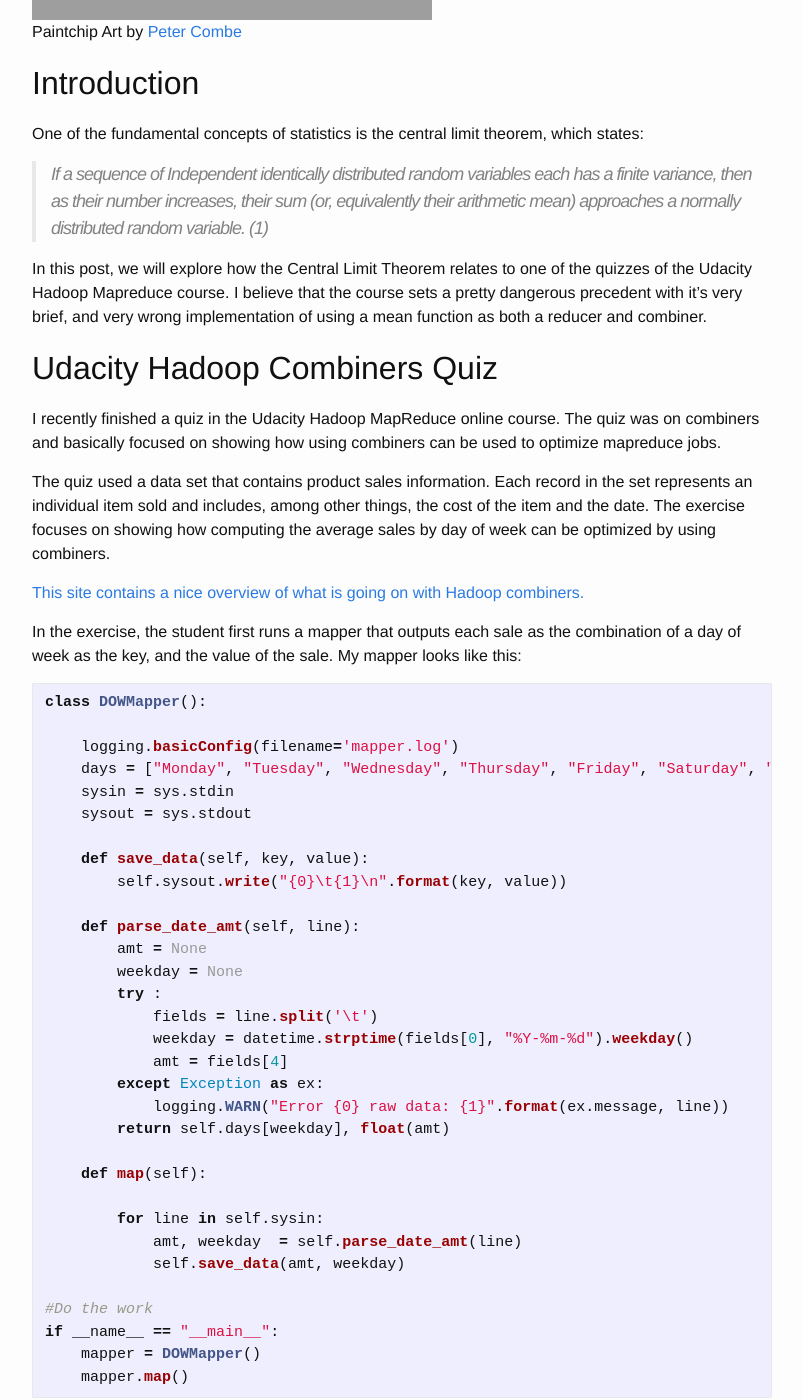
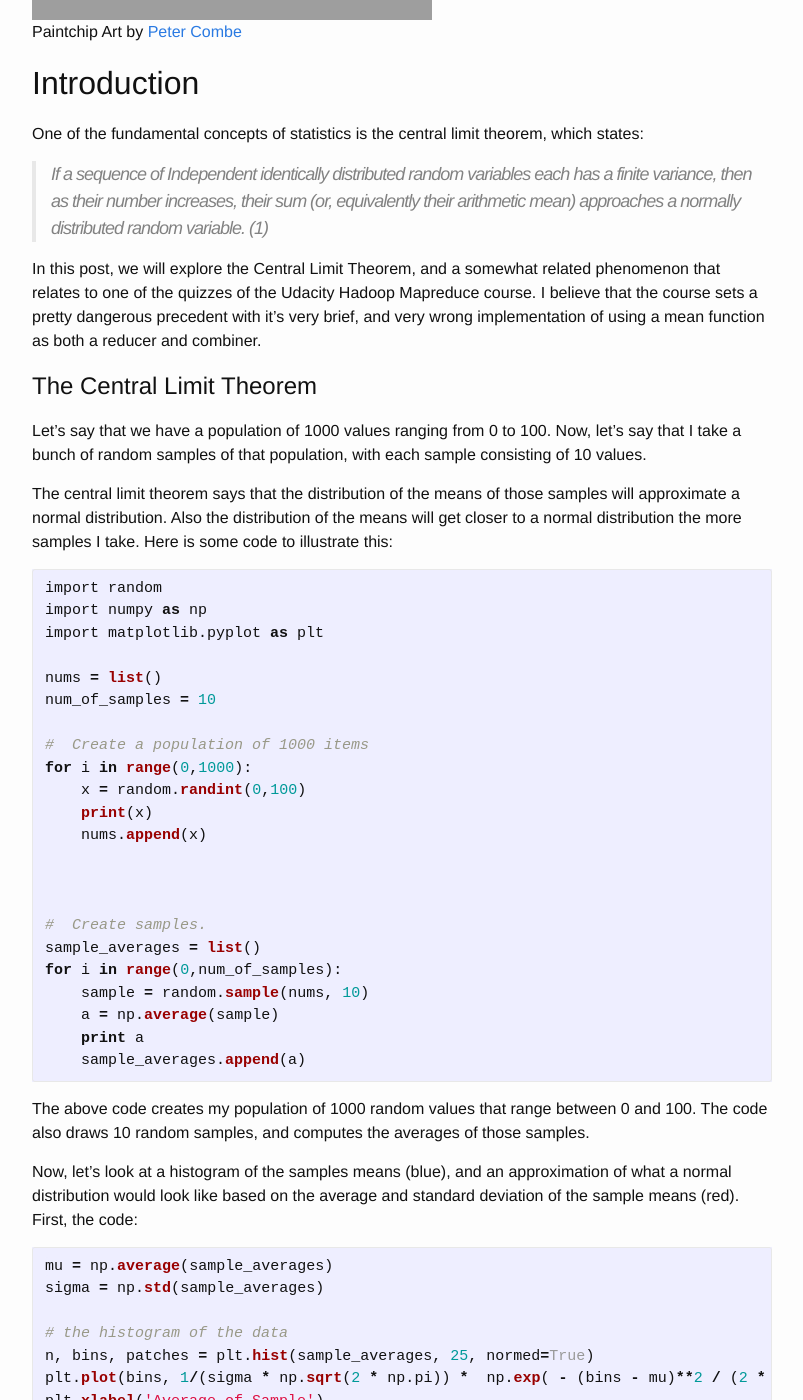
Before and after one commit to fractalbass/data_science, a Jekyll site: the page built from _posts/2017-11-07-data_science_26.markdown, in a window 1280 px wide and 1400 px high, scrolled down 573 px. Shown: the whole window, without its empty margins (238-1041 px from the left). Built offline with Jekyll 4.4.1, drawn with Linux system fonts in a browser that asks for light colours; some of the changed text lies outside the part shown.

Commit message:
Trying again.

````diff
--- a/_posts/2017-11-07-data_science_26.markdown
+++ b/_posts/2017-11-07-data_science_26.markdown
@@ -18,7 +18,76 @@
 
 > If a sequence of Independent identically distributed random variables each has a finite variance, then as their number increases, their sum (or, equivalently their arithmetic mean) approaches a normally distributed random variable. (1)
 
-In this post, we will explore how the Central Limit Theorem relates to one of the quizzes of the Udacity Hadoop Mapreduce course.  I believe that the course sets a pretty dangerous precedent with it's very brief, and very wrong implementation of using a mean function as both a reducer and combiner.
+In this post, we will explore the Central Limit Theorem, and a somewhat related phenomenon that relates to one of the quizzes of the Udacity Hadoop Mapreduce course.  I believe that the course sets a pretty dangerous precedent with it's very brief, and very wrong implementation of using a mean function as both a reducer and combiner.
+
+# The Central Limit Theorem
+
+Let's say that we have a population of 1000 values ranging from 0 to 100.  Now, let's say that I take a bunch of random samples of that population, with each sample consisting of 10 values.
+
+The central limit theorem says that the distribution of the means of those samples will approximate a normal distribution.  Also the distribution of the means will get closer to a normal distribution the more samples I take.  Here is some code to illustrate this:
+
+```python
+import random
+import numpy as np
+import matplotlib.pyplot as plt
+
+nums = list()
+num_of_samples = 10
+
+#  Create a population of 1000 items
+for i in range(0,1000):
+    x = random.randint(0,100)
+    print(x)
+    nums.append(x)
+
+
+
+#  Create samples.
+sample_averages = list()
+for i in range(0,num_of_samples):
+    sample = random.sample(nums, 10)
+    a = np.average(sample)
+    print a
+    sample_averages.append(a)
+```
+
+The above code creates my population of 1000 random values that range between 0 and 100.  The code also draws 10 random samples, and computes the averages of those samples.
+
+Now, let's look at a histogram of the samples means (blue), and an approximation of what a normal distribution would look like based on the average and standard deviation of the sample means (red).  First, the code:
+
+```python
+mu = np.average(sample_averages)
+sigma = np.std(sample_averages)
+
+# the histogram of the data
+n, bins, patches = plt.hist(sample_averages, 25, normed=True)
+plt.plot(bins, 1/(sigma * np.sqrt(2 * np.pi)) *  np.exp( - (bins - mu)**2 / (2 * sigma**2) ), linewidth=2, color='r')
+plt.xlabel('Average of Sample')
+plt.ylabel('Count')
+plt.title('Central Limit Theroem')
+plt.show()
+```
+
+Here is the graph for 10 random samples...
+![Paintchipart]({{ site.url }}/images/clt10.png)
+
+It doesn't look like much, but as we increase the number of samples to 50, 250, 500 and 1000 we can start to see what the central limit theorem promises:
+
+50 Samples:
+![Paintchipart]({{ site.url }}/images/clt50.png)
+
+250 Samples:
+![Paintchipart]({{ site.url }}/images/clt250.png)
+
+500 Samples:
+![Paintchipart]({{ site.url }}/images/clt500.png)
+
+1000 Samples:
+![Paintchipart]({{ site.url }}/images/clt1000.png)
+
+As the number of samples increases, our histogram does start to more and more closely match the graph of a normal distribution.
+
+Keep in mind as we move forward that the number of samples that we take remains constant.  We cannot have some samples of 10 items, some of 2, and some of 100.  If we do that, the central limit theorem doesn't apply, and all bets are off.  Also, the central limit theorem only applies to the means of the samples.  It doesn't apply to the standard deviation.
 
 ## Udacity Hadoop Combiners Quiz
 
@@ -28,7 +97,7 @@
 
 [This site contains a nice overview of what is going on with Hadoop combiners.](https://www.tutorialspoint.com/map_reduce/map_reduce_combiners.htm)
 
-In the exercise, the student first runs a mapper that outputs each sale as the combination of a day of week as the key, and the value of the sale.  My mapper looks like this:
+In the exercise, students are required to write a mapper that outputs each sale as the combination of a day of week as the key, and the value of the sale.  My mapper looks like this:
 
 ```python
 class DOWMapper():
@@ -64,7 +133,7 @@
     mapper.map()
 ```
 
-The reducer then computes the average amount of sales for each day of the week...
+Students are also required to write a reducer that computes the average value of the sales by each day of the week...
 
 ```python
 class DOWReducer():
@@ -170,7 +239,7 @@
 
 Here the average of the sample means is 4.25.  However, the average of the entire population is 4.5.
 
-In the case of the Udacity quiz, we have no idea if the combiners are actually sampling the same number of records.  And, even if they were, the central limit theorem states that the means of the samples would approach a normal distribution the more samples we have.  We cannot simply take random samples from our population, and then take the mean of those sample means and say that value is the same as the population mean.  Well, I guess we could say that...  but we would be wrong if we did.
+In the case of the Udacity quiz, we have no idea if the combiners are actually sampling the same number of records.  If they were, we would be OK.  But if the number of records in each subset is different, we cannot simply randomly split up our population into non-overlapping samples and then take "the mean of the mean" of those sample means and say that value is the same as the population mean.  Well, I guess we could say that...  but we would be wrong if we did.
 
 The point of the exercise is to show that combiners can help reduce the bottleneck created by a single reducer.  I get that.  It still bothers me a little bit that what they were doing sets a bad precedent for a way to compute the population mean.
 
@@ -242,7 +311,7 @@
 
 I hope you have enjoyed this exploration of statistics and Hadoop combiners.  Stay tuned for more posts on data science, machine learning, and related topics.
 
-The code is available in my github repo:
+My code for this post is available in github:
 
 [udacity_hadoop_playground](https://github.com/fractalbass/udacity_hadoop_playground)
 
````
Also changed, not shown: other parts of _posts/2017-11-07-data_science_26.markdown (+1 -1 lines), images/clt10.png (added), images/clt1000.png (added), images/clt250.png (added), images/clt50.png (added), images/clt500.png (added).
